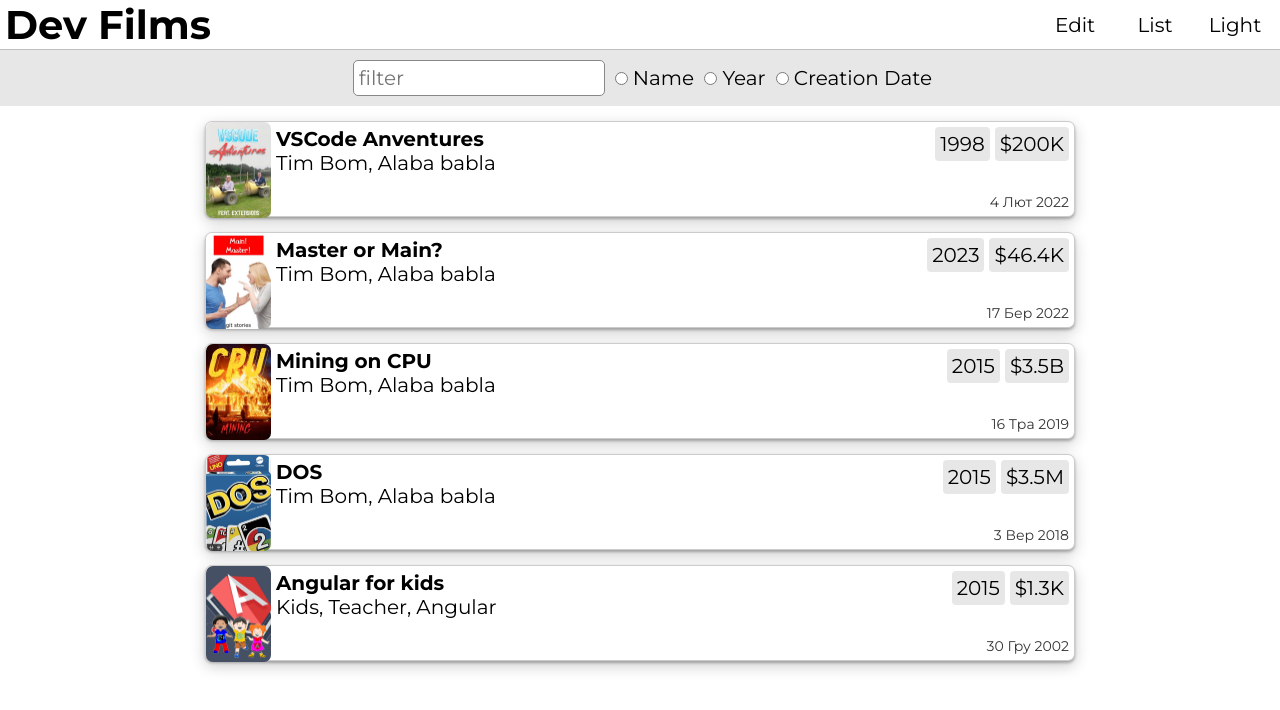
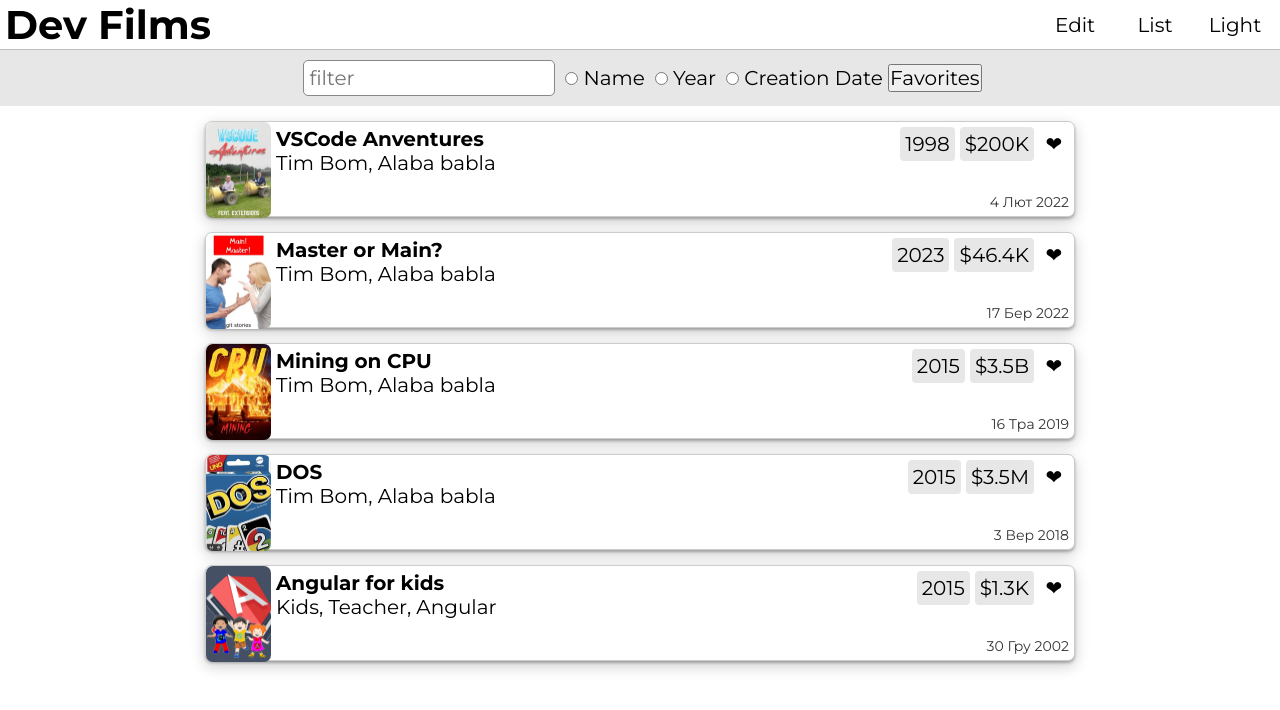
Before and after one commit to roblumination/inv-ang-film, an Angular app: page / in a window 1280 px wide. Both pictures are taken after a click on the element "Cards". Shown: the top 710 px of the page. Built offline with nearby package versions, Linux system fonts and the light colour scheme.

Commit message:
add favorite button

```diff
--- a/src/app/app.component.html
+++ b/src/app/app.component.html
@@ -31,7 +31,9 @@
         id="date"
         (click)="sortFilms('date')"
       />Creation Date
+      <button>Favorites</button>
     </div>
+
   </section>
   <div
     class="movies-container"
--- a/src/app/film-card/film-card.component.html
+++ b/src/app/film-card/film-card.component.html
@@ -16,6 +16,7 @@
 
     <div class="bages">
       <div class="year bage">{{ film.year }}</div>
+      <div class="button-heart" [class.active]="fav" (click)="toggleFavorite()">❤</div>
       <div class="budget bage">{{ film.money | moneyShort }}</div>
     </div>
 
--- a/src/app/film-card/film-card.component.scss
+++ b/src/app/film-card/film-card.component.scss
@@ -72,12 +72,47 @@
       backdrop-filter: blur(20px);
 
       .bages {
-        padding: 5px;
+        position: relative;
         border-radius: 2px;
         display: flex;
         justify-content: space-between;
         flex-direction: row;
         background-color: #fff3;
+        // padding: 5px;
+
+        .bage {
+          margin: 5px;
+        }
+
+        .button-heart {
+          position: absolute;
+          margin: 0px;
+          left: 50%;
+          height: 100%;
+          width: 50px;
+          border-radius: 5px;
+          text-align: center;
+          font-size: 1.2rem;
+          transform: translateX(-50%);
+          padding: 5px;
+          // background-color: #fff3;
+          &:hover {
+            background-color: #fff3;
+          }
+
+          &:active {
+            background-color: #8886;
+          }
+          cursor: pointer;
+          user-select: none;
+        }
+
+        .active {
+          background-color: #f43;
+          &:hover {
+            background-color: #c11;
+          }
+        }
       }
 
       .creation-date {
@@ -121,13 +156,43 @@
         right: 5px;
         top: 5px;
         display: flex;
-        justify-content: space-between;
-        flex-direction: row;
+        // justify-content: space-between;
+        // flex-direction: row;
         .bage {
           padding: 5px;
           margin-left: 5px;
           border-radius: 4px;
           background-color: #8883;
+        }
+
+        .button-heart {
+          order: 2;
+          margin-left: 5px;
+          left: 50%;
+          height: 100%;
+          width: 30px;
+          border-radius: 5px;
+          text-align: center;
+          // font-size: 1.2rem;
+          padding: 5px;
+          // background-color: #fff3;
+          &:hover {
+            background-color: #8883;
+          }
+
+          &:active {
+            background-color: #8886;
+          }
+          cursor: pointer;
+          user-select: none;
+        }
+
+        .active {
+          background-color: #f43;
+          color: #fff;
+          &:hover {
+            background-color: #f98;
+          }
         }
       }
 
@@ -155,5 +220,21 @@
 @media (max-width: 480px) {
   .movie-item {
     box-shadow: 0 2px 5px #0003, 0 1px 2px #0003;
+    &-list {
+      .description {
+        .bages {
+          // position: absolute;
+          // bottom: 0px;
+          top: auto;
+          right: auto;
+          bottom: 5px;
+          // top: auto;
+          // left: 0px;
+          .button-heart {
+            order: -1;
+          }
+        }
+      }
+    }
   }
 }
--- a/src/app/film-card/film-card.component.ts
+++ b/src/app/film-card/film-card.component.ts
@@ -20,9 +20,14 @@
   @Input() isCardMode: boolean = false;
   @Input() isDarkThemeIsActive: boolean = false;
   @Input() isEditMode: boolean = false;
+  fav: boolean = false;
   @Output() deleteRequest: EventEmitter<Movie> = new EventEmitter<Movie>();
 
   deleteMovie(movie: Movie) {
     this.deleteRequest.emit(movie);
   }
+
+  toggleFavorite() {
+    this.fav = !this.fav;
+  }
 }
```
